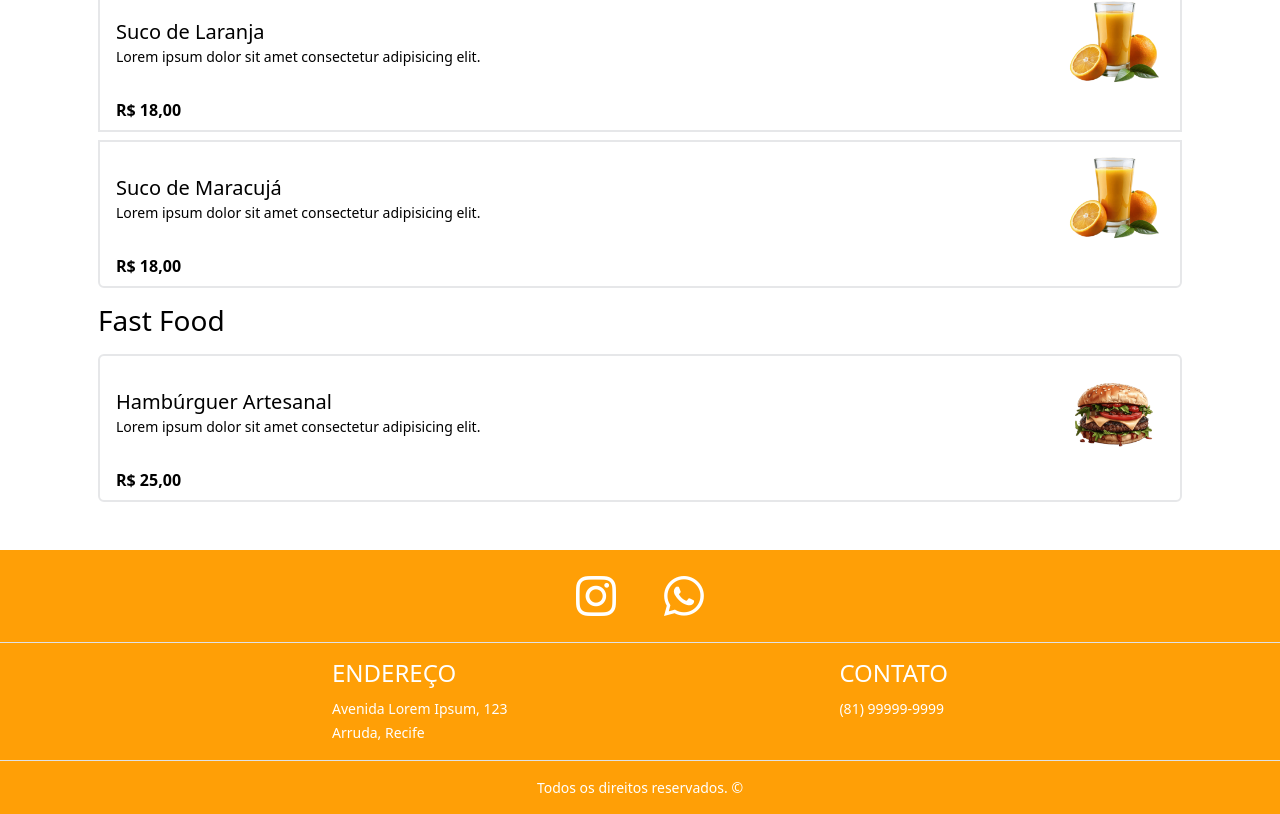
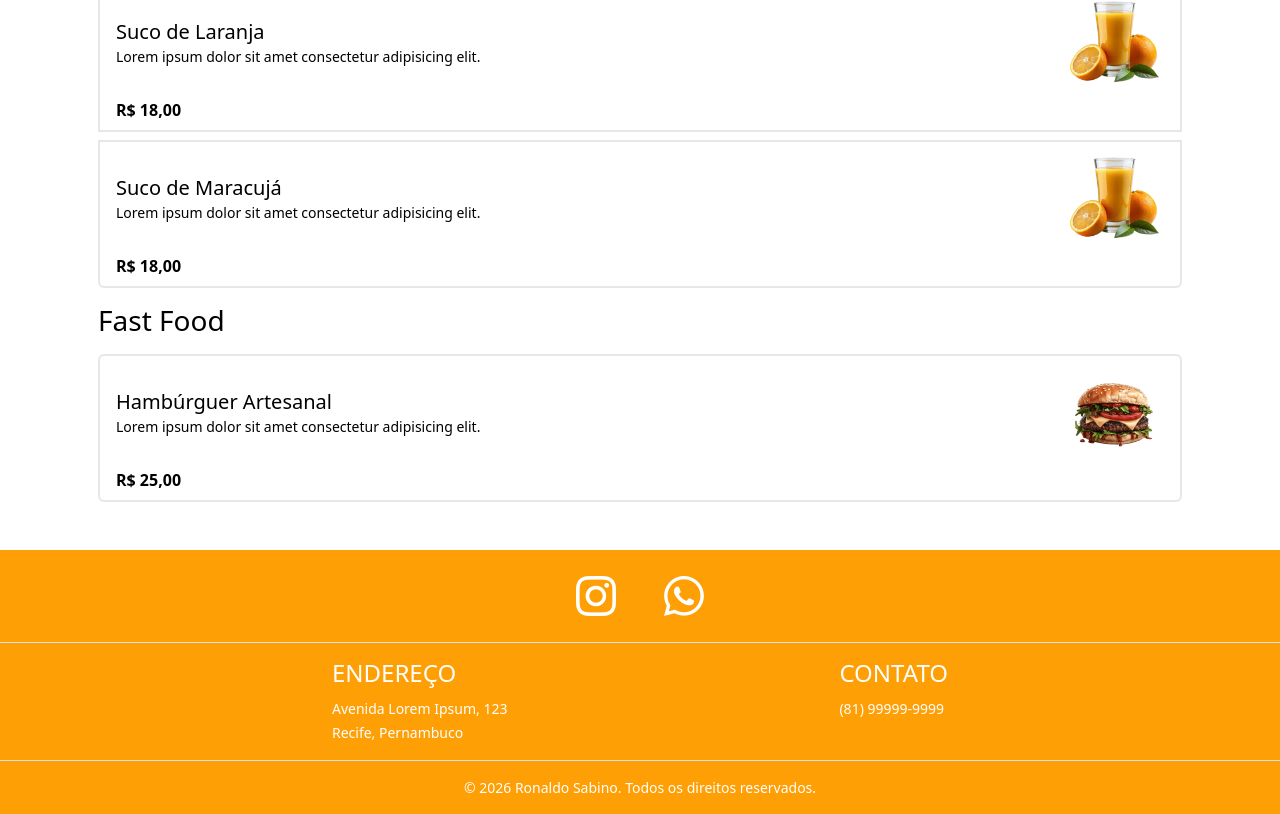
Before and after one commit to ronaldosabino/MENU, an Angular app: page / in a window 1280 px wide. Shown: the part 1656-2470 px from the top of the page. Built offline with nearby package versions, Linux system fonts and the light colour scheme.

Commit message:
fix: update address details and correct copyright notice in footer

```diff
--- a/src/app/shared/footer/footer.component.html
+++ b/src/app/shared/footer/footer.component.html
@@ -8,7 +8,7 @@
     <div (click)="openModalAdress()">
       <h4 class="fw-normal">ENDEREÇO</h4>
       <small>Avenida Lorem Ipsum, 123</small><br>
-      <small>Arruda, Recife</small>
+      <small>Recife, Pernambuco</small>
     </div>
 
     <div>
@@ -18,7 +18,7 @@
   </div>
 
   <div class="d-flex justify-content-center py-3">
-    <small>Todos os direitos reservados. ©</small>
+    <small>© 2026 Ronaldo Sabino. Todos os direitos reservados.</small>
   </div>
 </footer>
 
```
